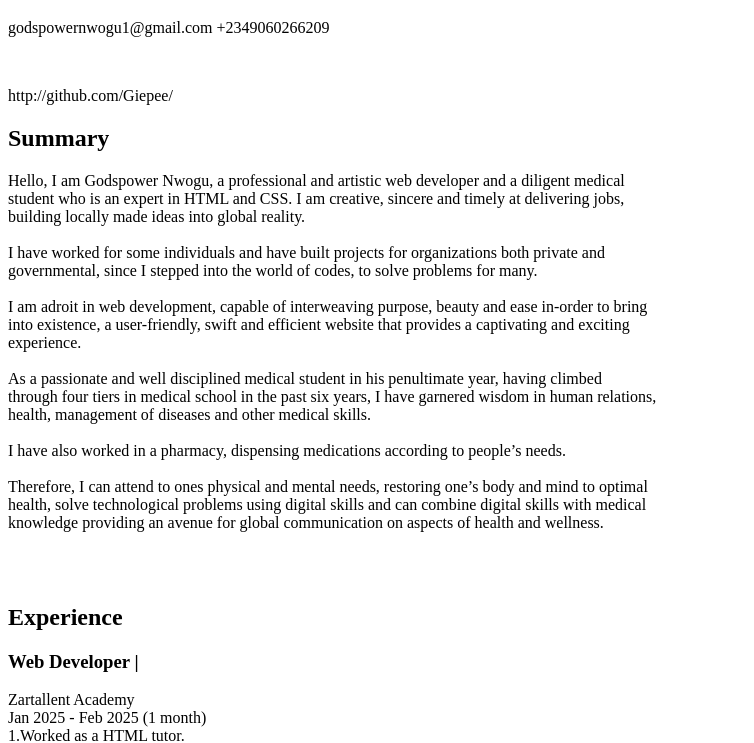
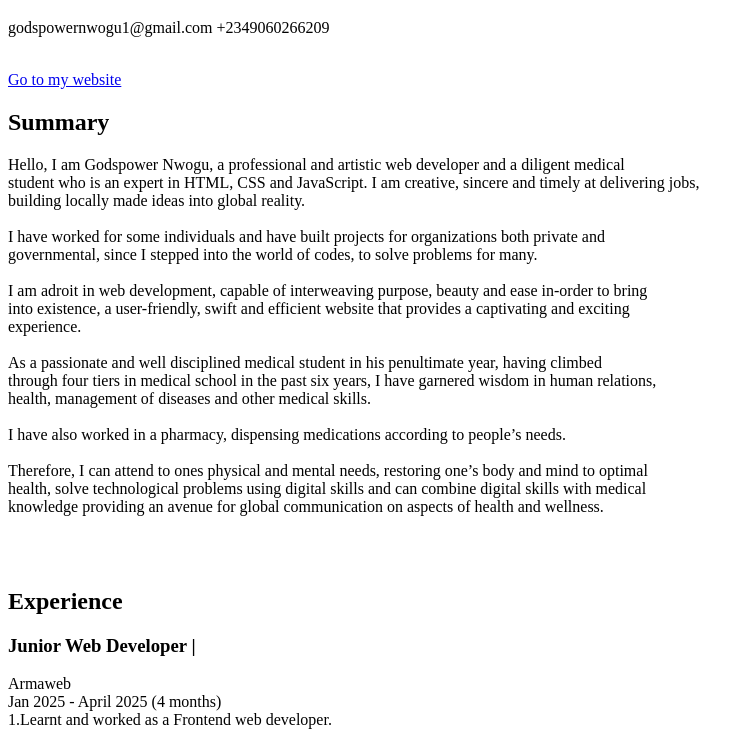
Before and after one commit to D-code-doctor/Job, a plain HTML site: page my-cv/cv.html in a window 1280 px wide. Shown: the part 61-804 px from the top of the page, without its empty margins (0-754 px from the left). Drawn offline with Linux system fonts and the light colour scheme.

Commit message:
Update cv.html
This is an update to my cv after completing front end

```diff
--- a/my-cv/cv.html
+++ b/my-cv/cv.html
@@ -8,11 +8,11 @@
 <body>
     <h1>GODSPOWER NWOGU</h1>
     <p>godspowernwogu1@gmail.com                +2349060266209</p> <br>
-    <p>http://github.com/Giepee/</p>
+    <a href="http://github.com/Giepee/">Go to my website</a>
 
     <h2>Summary</h2>
     <p>Hello, I am Godspower Nwogu, a professional and artistic web developer and a diligent medical <br> student who
-         is an expert in HTML and CSS. I am creative, sincere and timely at delivering jobs, <br>
+         is an expert in HTML, CSS and JavaScript. I am creative, sincere and timely at delivering jobs, <br>
           building locally made ideas into global reality. <br> <br>
 
         I have worked for some individuals and have built projects for organizations both private and <br>
@@ -34,10 +34,10 @@
         <br> <br>
 
     <h2>Experience</h2>
-        <h3>Web Developer |</h3>
-        <p>Zartallent Academy <br>
-           Jan 2025 - Feb 2025 (1 month) <br>
-           1.Worked as a HTML tutor.</p>
+        <h3>Junior Web Developer |</h3>
+        <p>Armaweb <br>
+           Jan 2025 - April 2025 (4 months) <br>
+           1.Learnt and worked as a Frontend web developer.</p>
 
         <h3>Patent Medicine Dealer |</h3>
         <p>Victoria Pharmacy <br>
```
